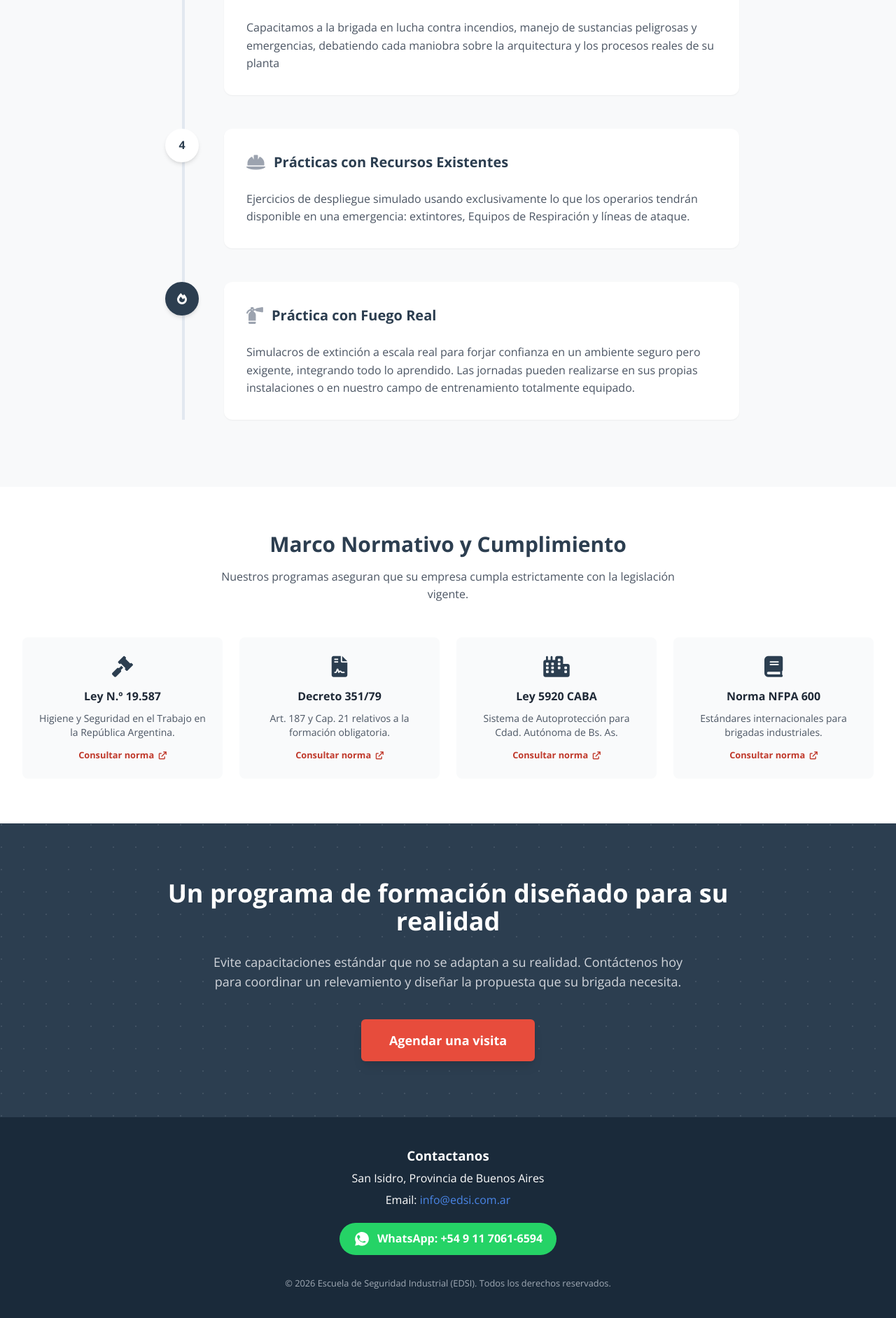
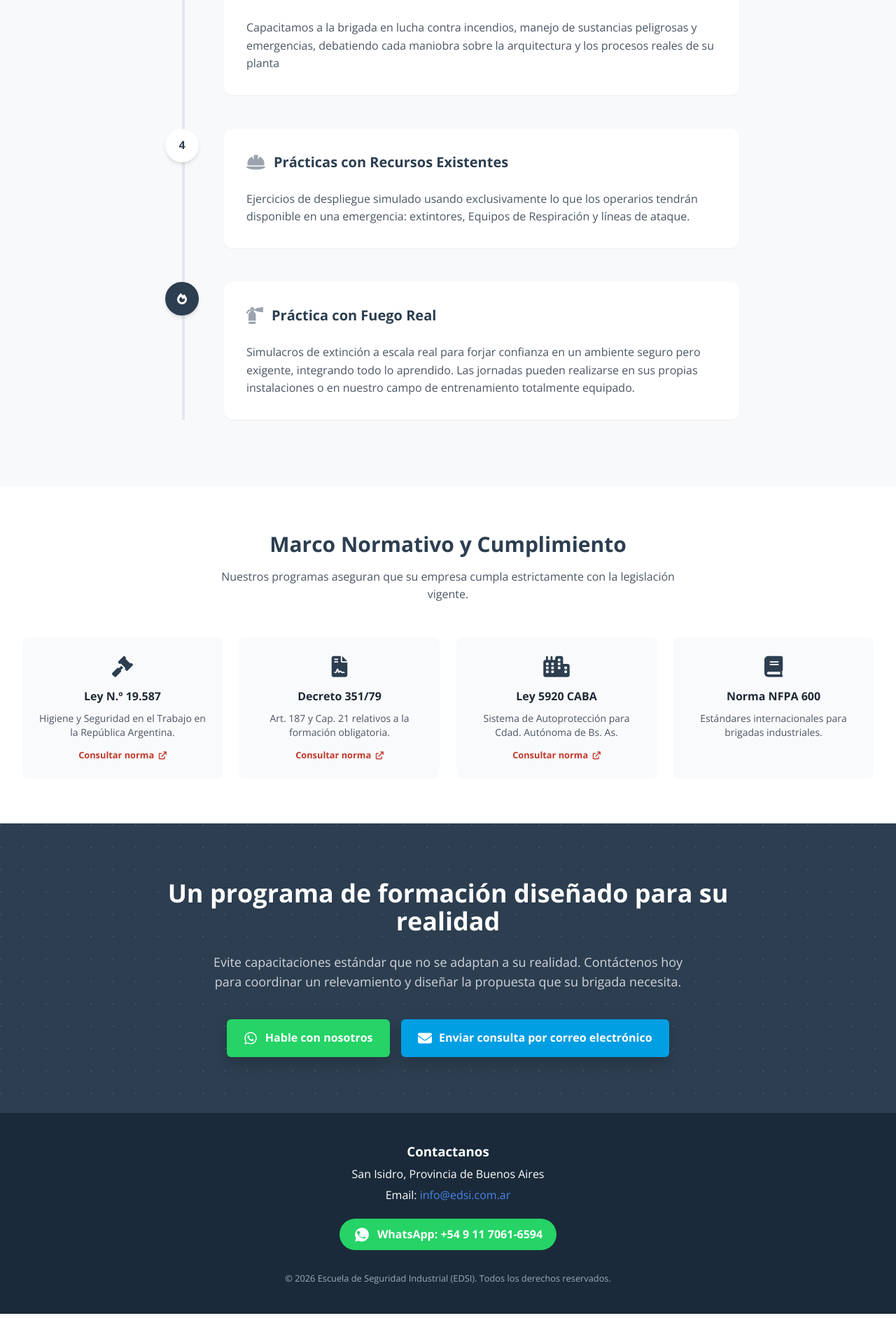
Before and after one commit to martov1/EDSI-nuevo-sitio, a Jekyll site: the page built from empresas/formacion-integral-brigadas-2.html, in a window 1280 px wide. Shown: the part 3523-5407 px from the top of the page at 70% size. Built offline with Jekyll 4.4.1, drawn with Linux system fonts in a browser that asks for light colours; nearby versions of some CDN libraries.

Commit message:
modificaciones

```diff
--- a/empresas/formacion-integral-brigadas-2.css
+++ b/empresas/formacion-integral-brigadas-2.css
@@ -127,6 +127,76 @@
   font-size: 0.7rem;
 }
 
+.brigades-prototype .contact-cta-actions {
+  display: flex;
+  flex-wrap: wrap;
+  justify-content: center;
+  gap: 1rem;
+}
+
+.brigades-prototype .contact-cta-button {
+  display: inline-flex;
+  min-height: 3.25rem;
+  align-items: center;
+  justify-content: center;
+  gap: 0.65rem;
+  padding: 0.875rem 1.5rem;
+  border-radius: 0.375rem;
+  color: #fff;
+  font-weight: 700;
+  text-align: center;
+  text-decoration: none;
+  box-shadow: 0 10px 20px rgba(0, 0, 0, 0.15);
+  transition:
+    transform 200ms ease,
+    background-color 200ms ease,
+    box-shadow 200ms ease;
+}
+
+.brigades-prototype .contact-cta-button:hover {
+  transform: translateY(-2px);
+}
+
+.brigades-prototype .contact-cta-button:focus-visible {
+  outline: 3px solid #fff;
+  outline-offset: 3px;
+}
+
+.brigades-prototype .contact-cta-button img {
+  width: 1.25rem;
+  height: 1.25rem;
+  flex: none;
+  object-fit: contain;
+}
+
+.brigades-prototype .contact-cta-whatsapp {
+  background-color: #25d366;
+}
+
+.brigades-prototype .contact-cta-whatsapp:hover {
+  background-color: #1ebe5d;
+}
+
+.brigades-prototype .contact-cta-email {
+  background-color: #009ee3;
+}
+
+.brigades-prototype .contact-cta-email:hover {
+  background-color: #008ac7;
+}
+
+@media (max-width: 639px) {
+  .brigades-prototype .contact-cta-actions {
+    align-items: center;
+    flex-direction: column;
+  }
+
+  .brigades-prototype .contact-cta-button {
+    width: 100%;
+    max-width: 24rem;
+  }
+}
+
 @media (min-width: 768px) {
   .brigades-prototype .timeline-container::before {
     left: 36px;
@@ -135,14 +205,16 @@
 
 @media (prefers-reduced-motion: reduce) {
   .brigades-prototype .legal-card,
-  .brigades-prototype .legal-card-icon {
+  .brigades-prototype .legal-card-icon,
+  .brigades-prototype .contact-cta-button {
     transition: none;
   }
 
   .brigades-prototype .legal-card:hover,
   .brigades-prototype .legal-card:focus-within,
   .brigades-prototype .legal-card:hover .legal-card-icon,
-  .brigades-prototype .legal-card:focus-within .legal-card-icon {
+  .brigades-prototype .legal-card:focus-within .legal-card-icon,
+  .brigades-prototype .contact-cta-button:hover {
     transform: none;
   }
 }
--- a/empresas/formacion-integral-brigadas-2.html
+++ b/empresas/formacion-integral-brigadas-2.html
@@ -78,7 +78,10 @@ js:
           class="font-semibold text-white underline decoration-white/50 underline-offset-4 transition-colors hover:text-gray-200 focus-visible:outline focus-visible:outline-2 focus-visible:outline-offset-2 focus-visible:outline-white"
         >
           Conocé los cursos para particulares
-          <i class="fa-solid fa-arrow-right ml-1 text-xs" aria-hidden="true"></i>
+          <i
+            class="fa-solid fa-arrow-right ml-1 text-xs"
+            aria-hidden="true"
+          ></i>
         </a>
       </p>
     </div>
@@ -706,13 +709,6 @@ js:
             <p class="text-sm text-gray-600">
               Estándares internacionales para brigadas industriales.
             </p>
-            <span class="legal-card-cta"
-              >Consultar norma
-              <i
-                class="fa-solid fa-arrow-up-right-from-square"
-                aria-hidden="true"
-              ></i
-            ></span>
           </a>
         </div>
       </div>
@@ -738,13 +734,24 @@ js:
           Contáctenos hoy para coordinar un relevamiento y diseñar la propuesta
           que su brigada necesita.
         </p>
-        <a
-          href="https://wa.me/5491170616594?text=%C2%A1Hola%21%20Deseo%20agendar%20un%20relevamiento%20para%20capacitar%20a%20nuestra%20brigada."
-          target="_blank"
-          class="inline-block bg-edsi-red hover:bg-edsi-redhover text-white font-bold text-lg px-10 py-4 rounded-md shadow-lg transition-transform transform hover:-translate-y-1"
-        >
-          Agendar una visita
-        </a>
+        <div class="contact-cta-actions">
+          <a
+            href="https://wa.me/{{ site.whatsapp_phone }}?text={{ site.whatsapp_message_empresa_incendio | url_encode }}"
+            target="_blank"
+            rel="noopener noreferrer"
+            class="contact-cta-button contact-cta-whatsapp"
+          >
+            <img src="/assets/whatsapp-icon.svg" alt="" aria-hidden="true" />
+            Hable con nosotros
+          </a>
+          <a
+            href="mailto:{{ site.email }}?subject={{ site.email_subject_empresa | uri_escape }}"
+            class="contact-cta-button contact-cta-email"
+          >
+            <img src="/assets/email-icon.svg" alt="" aria-hidden="true" />
+            Enviar consulta por correo electrónico
+          </a>
+        </div>
       </div>
     </section>
   </main>
```
